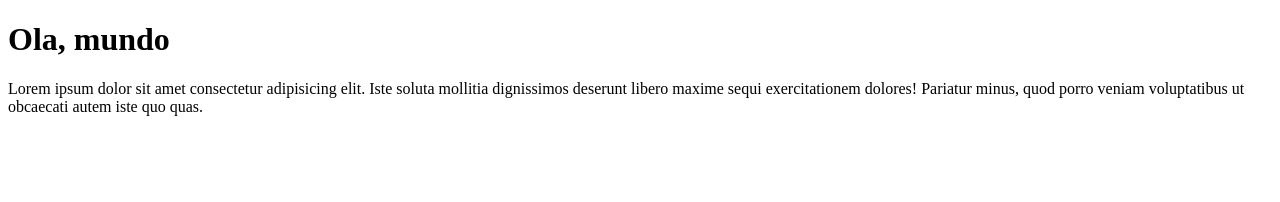
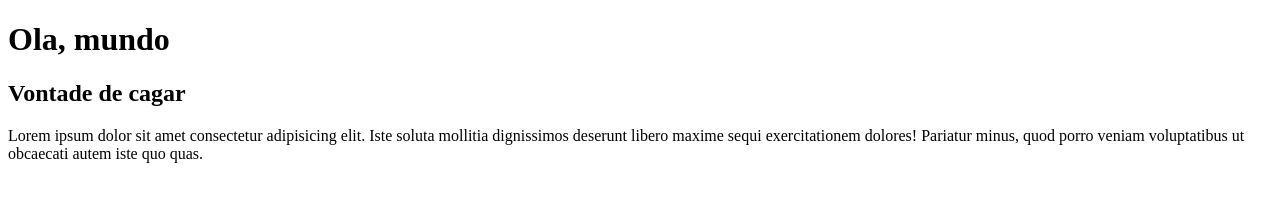
Before and after one commit to devrafalob/T-Git, a plain HTML site: page Treino/index.html in a window 1280 px wide. Drawn offline with Linux system fonts and the light colour scheme.

```diff
--- a/Treino/index.html
+++ b/Treino/index.html
@@ -7,6 +7,7 @@
 </head>
 <body>
     <h1>Ola, mundo</h1>
+    <h2>Vontade de cagar</h2>
     <p>Lorem ipsum dolor sit amet consectetur adipisicing elit. Iste soluta mollitia dignissimos deserunt libero maxime sequi exercitationem dolores! Pariatur minus, quod porro veniam voluptatibus ut obcaecati autem iste quo quas.</p>
 </body>
 </html>
```
